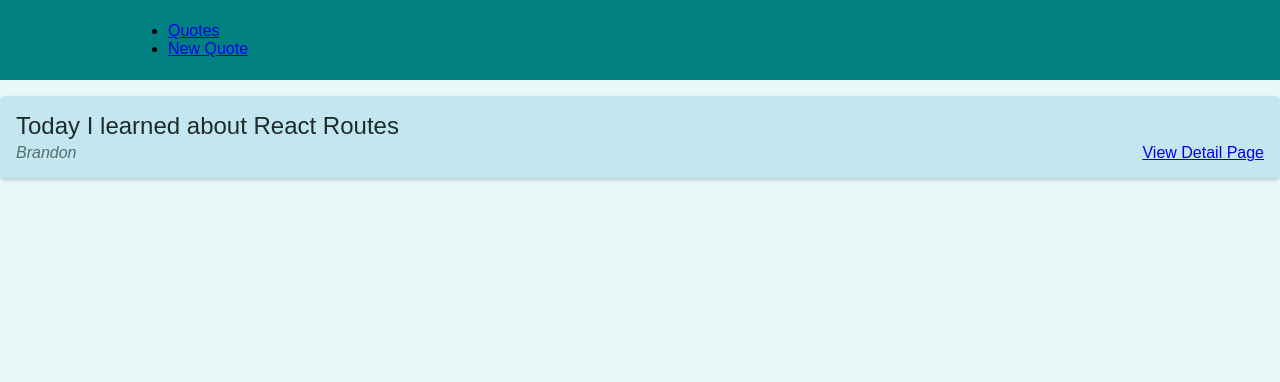
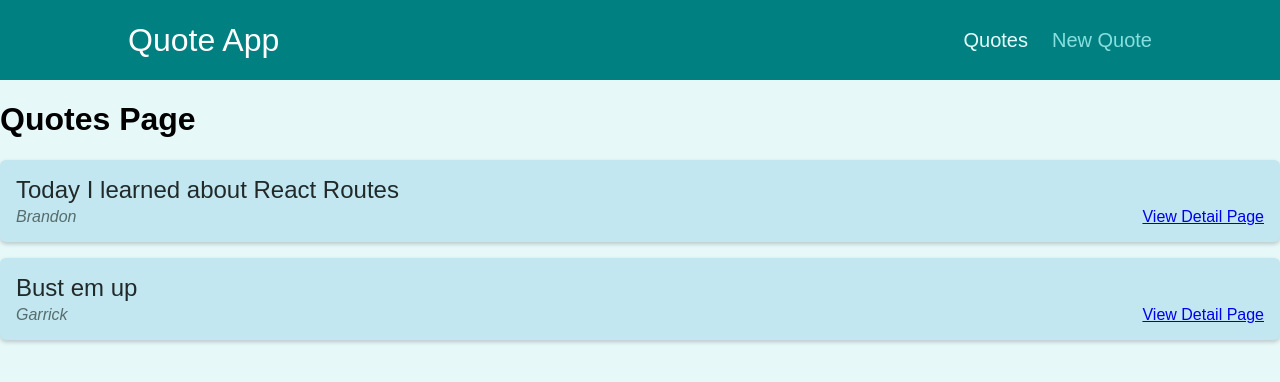
Before and after one commit to aintnorunnin/comments-quotes-app, a React (Create React App) app: page /quotes in a window 1280 px wide. Shown: the top 382 px of the page. Built offline with nearby package versions, Linux system fonts and the light colour scheme.

Commit message:
Add dummy quote data

```diff
--- a/src/App.tsx
+++ b/src/App.tsx
@@ -1,5 +1,5 @@
 import React from "react";
-import { Route, Switch } from "react-router-dom";
+import { Route, Redirect, Switch } from "react-router-dom";
 import NewQuote from "./pages/NewQuote";
 import QuoteDetail from "./pages/QuoteDetail";
 import Quotes from "./pages/Quotes";
@@ -12,6 +12,9 @@ function App() {
         <MainNavigation />
       </header>
       <Switch>
+        <Route exact path="/">
+          <Redirect to="/quotes" />
+        </Route>
         <Route exact path="/quotes">
           <Quotes />
         </Route>
--- a/src/components/layout/MainNavigation.tsx
+++ b/src/components/layout/MainNavigation.tsx
@@ -5,7 +5,8 @@ import css from "./MainNavigation.module.css";
 const MainHeaderNavigation = () => {
   return (
     <header className={css.header}>
-      <nav>
+      <div className={css.logo}>Quote App</div>
+      <nav className={css.nav}>
         <ul>
           <li>
             <NavLink activeClassName={css.active} to="/quotes">
--- a/src/components/quotes/QuoteItem.tsx
+++ b/src/components/quotes/QuoteItem.tsx
@@ -11,7 +11,7 @@ const QuoteItem = (props: any) => {
         </blockquote>
         <figcaption>{props.author}</figcaption>
       </figure>
-      <Link to={`/quotes/${props.quoteId}`}>View Detail Page</Link>
+      <Link to={`/quotes/${props.id}`}>View Detail Page</Link>
     </li>
   );
 };
--- a/src/pages/QuoteDetail.tsx
+++ b/src/pages/QuoteDetail.tsx
@@ -1,7 +1,23 @@
 import React from "react";
+import { Route } from "react-router-dom";
 import { useState } from "react";
 import { useParams } from "react-router-dom";
 import HighlightedQuote from "../components/quotes/HighlightedQuote";
+import Comments from "../components/comments/Comments";
+import Quote from "../models/Quote";
+
+const quotes: Quote[] = [
+  {
+    id: 1,
+    author: "Brandon",
+    text: "Today I learned about React Routes",
+  },
+  {
+    id: 2,
+    author: "Garrick",
+    text: "Bust em up",
+  },
+];
 
 const QuoteDetail = () => {
   const params: any = useParams();
@@ -9,10 +25,24 @@ const QuoteDetail = () => {
   const [text, setText] = useState("");
 
   const retrieveQuote = () => {
-      const quoteId = params.quoteId;
+    const quoteId = params.quoteId;
+  };
+
+  const quote: Quote | undefined = quotes.find((quote) => quote.id == params.quoteId);
+
+  if (!quote) {
+    return <p>No Quote Found</p>
   }
 
-  return <HighlightedQuote author={author} text={text} />;
+  return (
+    <div>
+      <h1>Quote Detail Page</h1>
+      <HighlightedQuote author={quote!.author} text={quote!.text} />
+      <Route path={`/quotes/${params.quoteId}/comments`}>
+        <Comments />
+      </Route>
+    </div>
+  );
 };
 
 export default QuoteDetail;
--- a/src/pages/Quotes.tsx
+++ b/src/pages/Quotes.tsx
@@ -3,19 +3,30 @@ import { useState } from "react";
 import QuoteList from "../components/quotes/QuoteList";
 import Quote from "../models/Quote";
 
-const quote: Quote = {
-  id: 1,
-  author: "Brandon",
-  text: "Today I learned about React Routes",
-};
-const quotes = [quote];
+const quotes: Quote[] = [
+  {
+    id: 1,
+    author: "Brandon",
+    text: "Today I learned about React Routes",
+  },
+  {
+    id: 2,
+    author: "Garrick",
+    text: "Bust em up",
+  },
+];
 
 const Quotes = (props: any) => {
   const [quotesFromDb, setQuotes] = useState([]);
 
   const retrieveQuotes = () => {};
 
-  return <QuoteList quotes={quotes} />;
+  return (
+    <div>
+      <h1>Quotes Page</h1>
+      <QuoteList quotes={quotes} />
+    </div>
+  );
 };
 
 export default Quotes;
```
Also changed, not shown: 1 other file (tests, documents, lock files or other folders).
